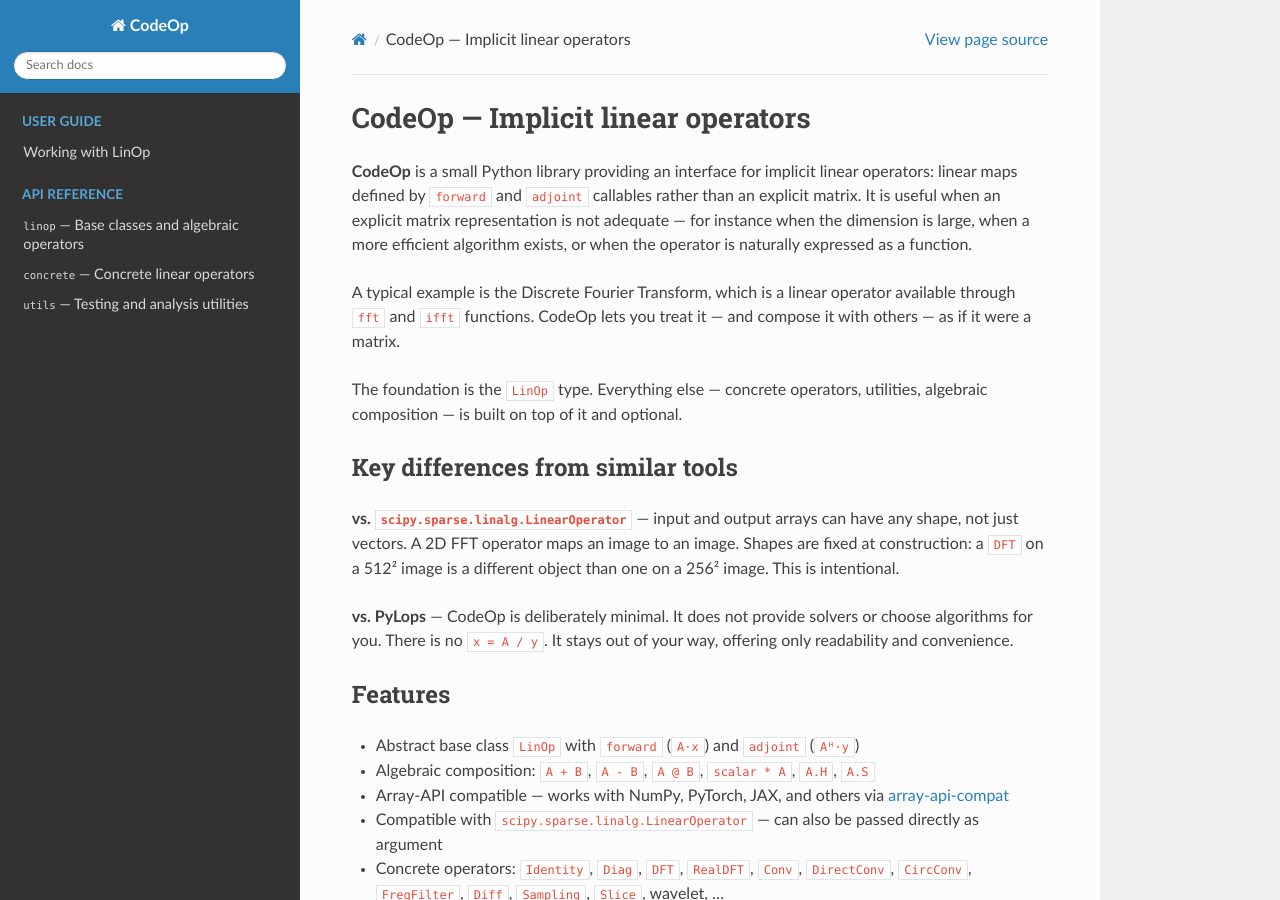
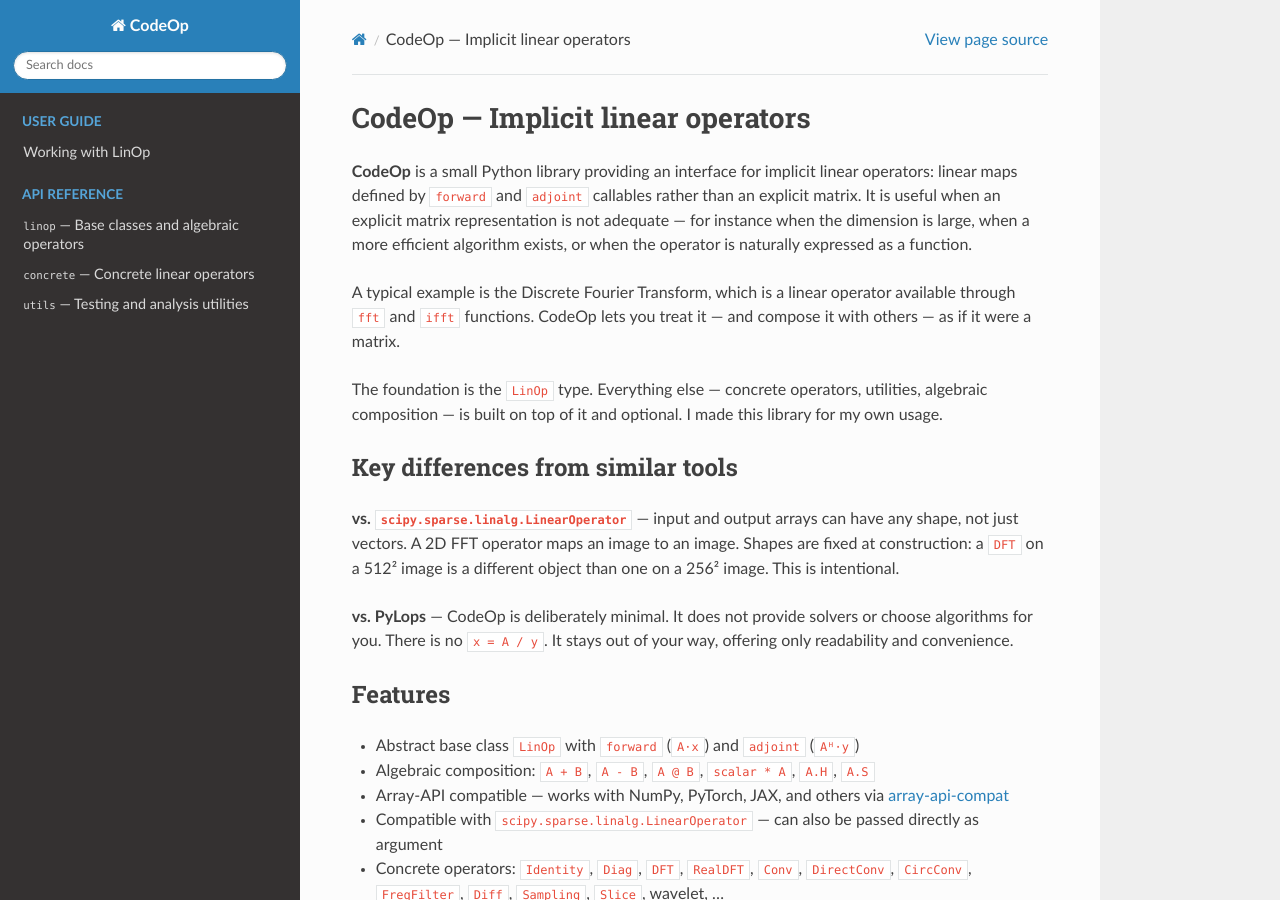
Before and after one commit to forieux/aljabr, a Sphinx documentation site: the page built from docs/index.md, in a window 1280 px wide and 900 px high. Built offline with Sphinx 7.4.7 and the Read the Docs theme 3.1.0, drawn with Linux system fonts in a browser that asks for light colours.

Commit message:
Add uv et small change

```diff
--- a/docs/index.md
+++ b/docs/index.md
@@ -11,7 +11,8 @@
 compose it with others — as if it were a matrix.
 
 The foundation is the `LinOp` type. Everything else — concrete operators,
-utilities, algebraic composition — is built on top of it and optional.
+utilities, algebraic composition — is built on top of it and optional. I made
+this library for my own usage.
 
 ## Key differences from similar tools
 
```
Also changed, not shown: README.md (+2 -1 lines), 1 other file.
